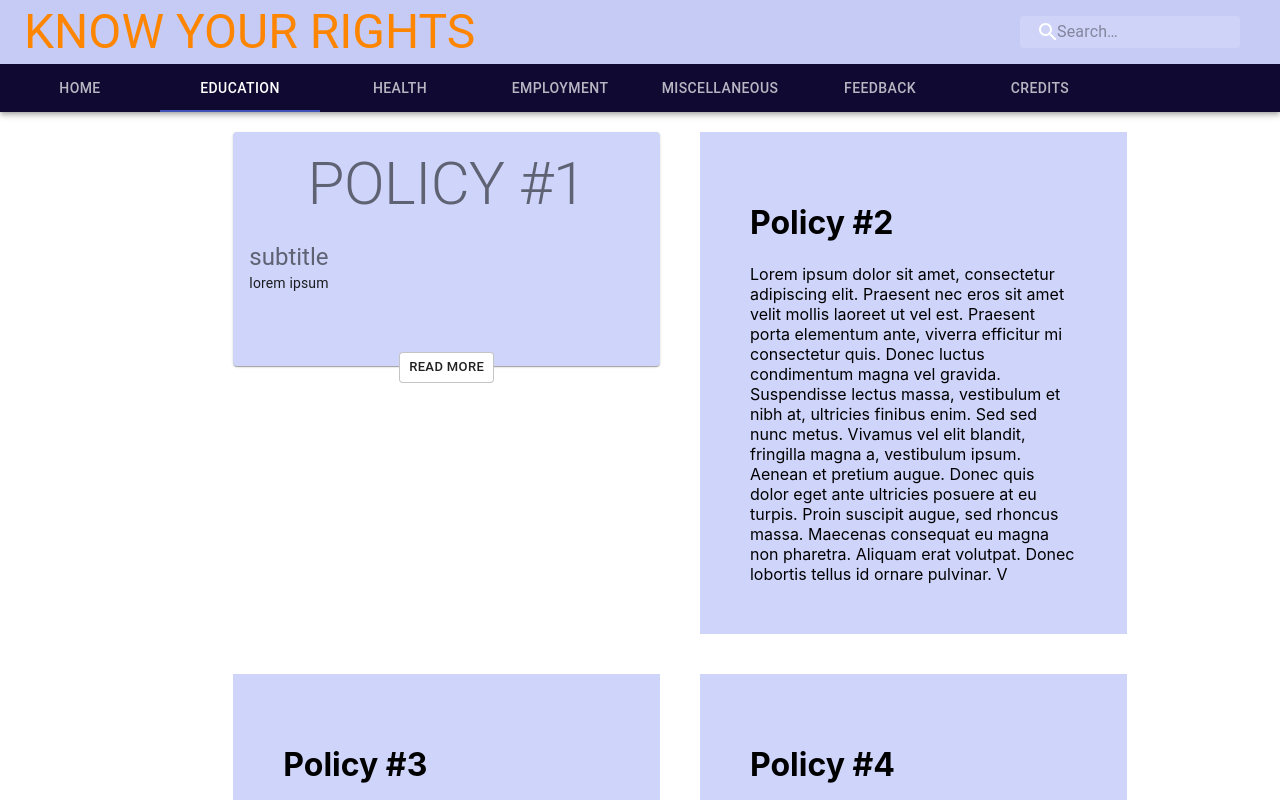
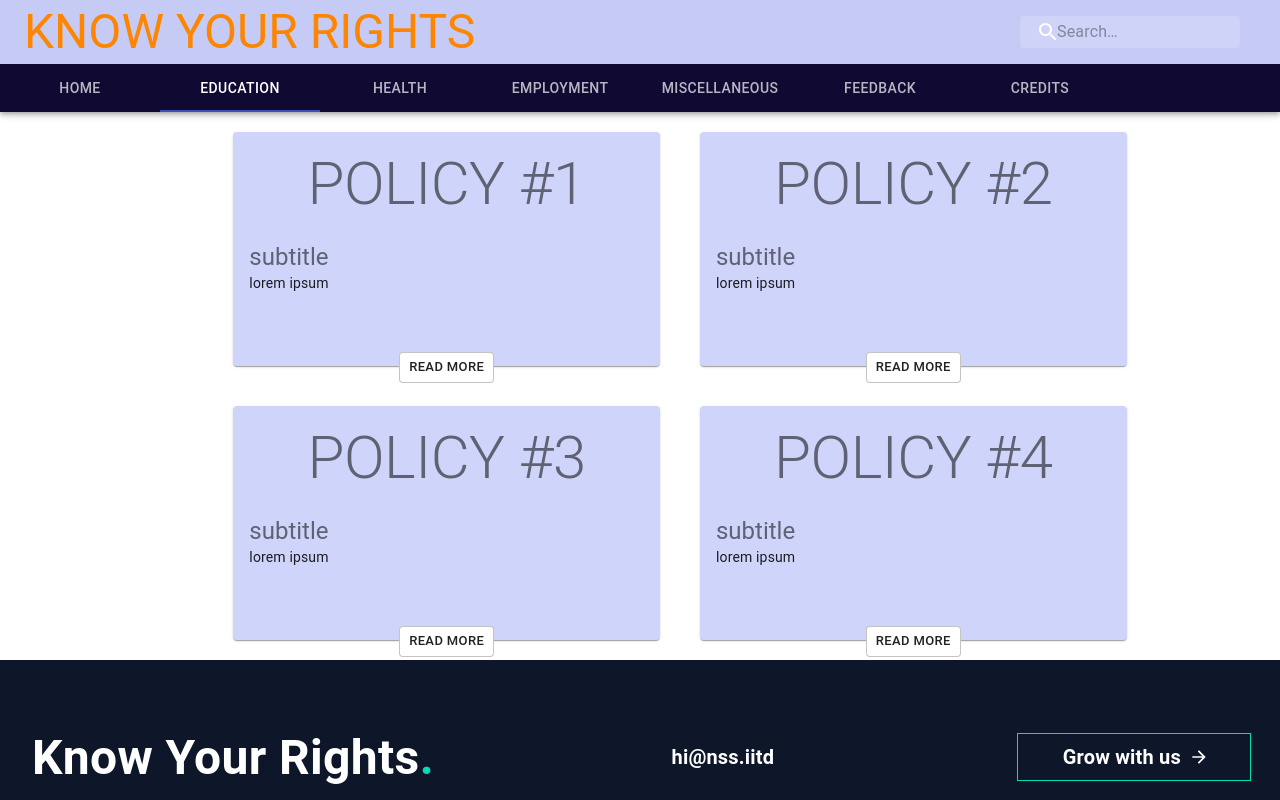
Before and after one commit to amit1066/kyr, a React (Create React App) app: page / in a window 1280 px wide. Both pictures are taken after a click on the tab "EDUCATION". Shown: the top 800 px of the page. Built offline with nearby package versions, Linux system fonts and the light colour scheme.

Commit message:
Replicated the policies, simple ctrl c ctrl v

```diff
--- a/src/components/home/education.jsx
+++ b/src/components/home/education.jsx
@@ -125,25 +125,19 @@ const Home = () => {
                 <Grid item xs={5} sm={4} style={{ margin: "20px" }}>
                     <Policy title="POLICY #1" subtitle="subtitle" short_text="lorem ipsum" />
                 </Grid>
-                <Grid item xs={5} sm={4} className={classes.AboutUs} style={{ margin: "20px" }} >
-
-                    <h1>Policy #2 </h1>
-            Lorem ipsum dolor sit amet, consectetur adipiscing elit. Praesent nec eros sit amet velit mollis laoreet ut vel est. Praesent porta elementum ante, viverra efficitur mi consectetur quis. Donec luctus condimentum magna vel gravida. Suspendisse lectus massa, vestibulum et nibh at, ultricies finibus enim. Sed sed nunc metus. Vivamus vel elit blandit, fringilla magna a, vestibulum ipsum. Aenean et pretium augue. Donec quis dolor eget ante ultricies posuere at eu turpis. Proin suscipit augue, sed rhoncus massa. Maecenas consequat eu magna non pharetra. Aliquam erat volutpat. Donec lobortis tellus id ornare pulvinar. V
+                <Grid item xs={5} sm={4} style={{ margin: "20px" }} >
+                    <Policy title="POLICY #2" subtitle="subtitle" short_text="lorem ipsum" />
                 </Grid>
 
                 <Grid item xs={0} sm={2} />
             </Grid>
             <Grid item container >
                 <Grid item xs={0} sm={2} />
-                <Grid item xs={5} sm={4} className={classes.AboutUs} style={{ margin: "20px" }}>
-
-                    <h1>Policy #3 </h1>
-            Lorem ipsum dolor sit amet, consectetur adipiscing elit. Praesent nec eros sit amet velit mollis laoreet ut vel est. Praesent porta elementum ante, viverra efficitur mi consectetur quis. Donec luctus condimentum magna vel gravida. Suspendisse lectus massa, vestibulum et nibh at, ultricies finibus enim. Sed sed nunc metus. Vivamus vel elit blandit, fringilla magna a, vestibulum ipsum. Aenean et pretium augue. Donec quis dolor eget ante ultricies posuere at eu turpis. Proin suscipit augue, sed rhoncus massa. Maecenas consequat eu magna non pharetra. Aliquam erat volutpat. Donec lobortis tellus id ornare pulvinar. V
+                <Grid item xs={5} sm={4}  style={{ margin: "20px" }}>
+                    <Policy title="POLICY #3" subtitle="subtitle" short_text="lorem ipsum" />
                 </Grid>
-                <Grid item xs={5} sm={4} className={classes.AboutUs} style={{ margin: "20px" }} >
-
-                    <h1>Policy #4 </h1>
-            Lorem ipsum dolor sit amet, consectetur adipiscing elit. Praesent nec eros sit amet velit mollis laoreet ut vel est. Praesent porta elementum ante, viverra efficitur mi consectetur quis. Donec luctus condimentum magna vel gravida. Suspendisse lectus massa, vestibulum et nibh at, ultricies finibus enim. Sed sed nunc metus. Vivamus vel elit blandit, fringilla magna a, vestibulum ipsum. Aenean et pretium augue. Donec quis dolor eget ante ultricies posuere at eu turpis. Proin suscipit augue, sed rhoncus massa. Maecenas consequat eu magna non pharetra. Aliquam erat volutpat. Donec lobortis tellus id ornare pulvinar. V
+                <Grid item xs={5} sm={4} style={{ margin: "20px" }} >
+                    <Policy title="POLICY #4" subtitle="subtitle" short_text="lorem ipsum" />
                 </Grid>
 
                 <Grid item xs={0} sm={2} />
```
